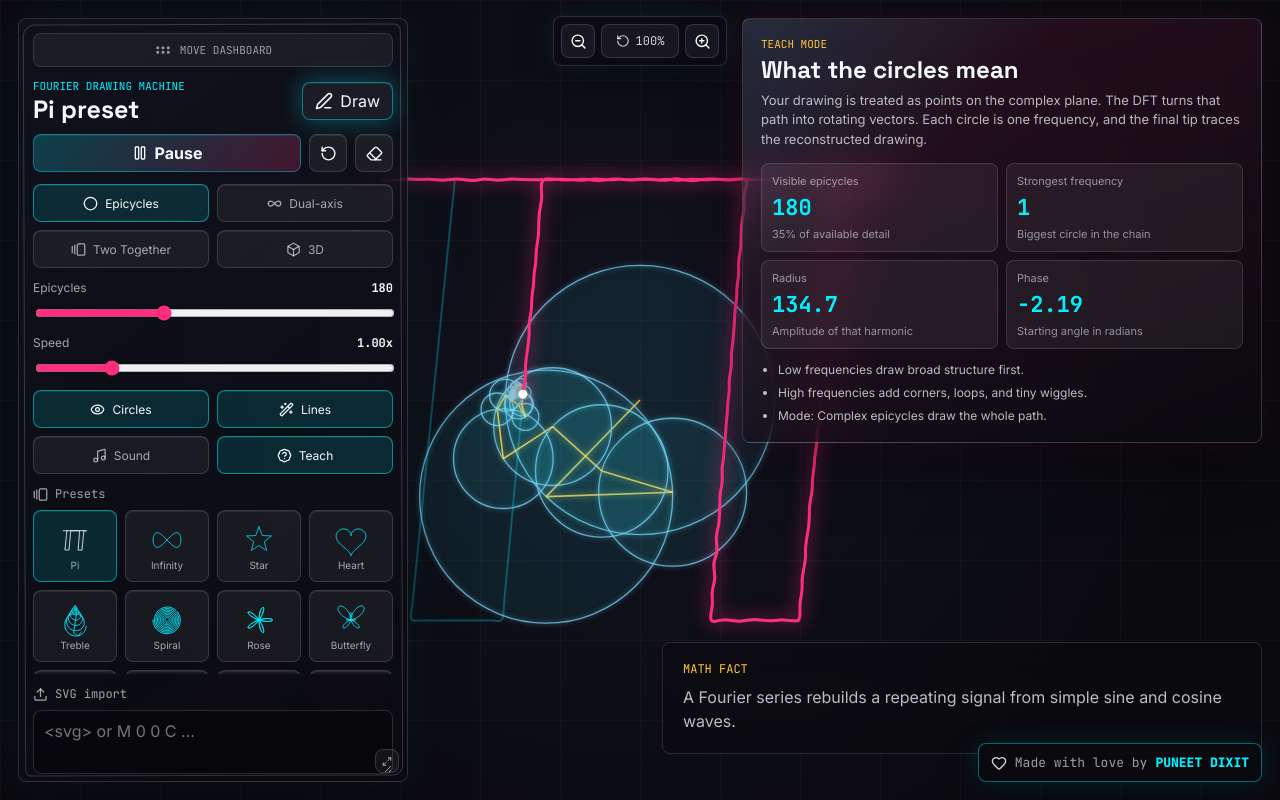
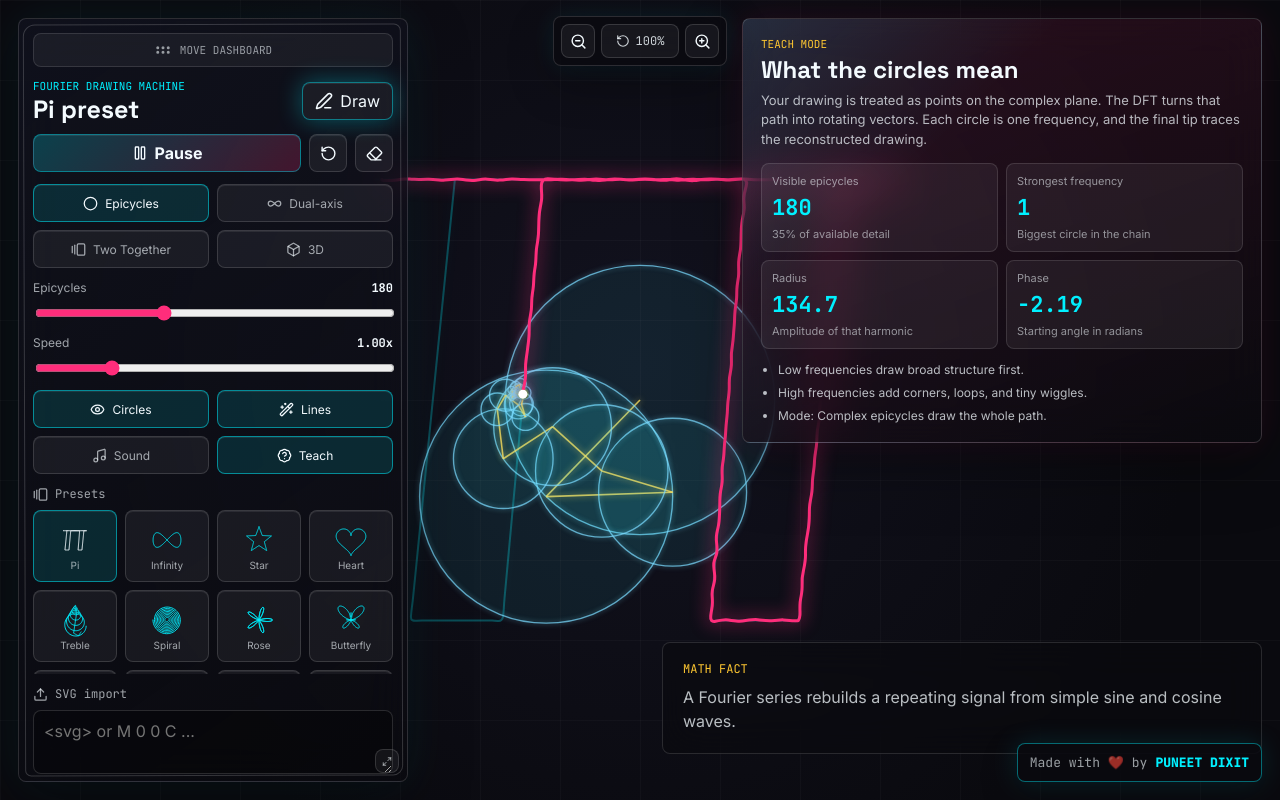
Before and after one commit to puneetdixit200/-FOURIER-TRANSFORM-DRAWING-MACHINE, a Next.js app: page / in a window 1280 px wide. Built offline with nearby package versions, Linux system fonts and the light colour scheme.

Commit message:
Use heart emoji in maker signature docs

```diff
--- a/src/components/FourierStudio.tsx
+++ b/src/components/FourierStudio.tsx
@@ -1,7 +1,6 @@
 "use client";
 
 import { useCallback, useEffect, useMemo, useRef, useState } from "react";
-import { Heart } from "lucide-react";
 import { ControlPanel, type RenderMode } from "./ControlPanel";
 import { DrawingCanvas } from "./DrawingCanvas";
 import { drawingDifficulty, prepareDrawing, type PreparedDrawing } from "./FourierEngine";
@@ -383,14 +382,13 @@ function FourierStudioClient() {
         <p>{fact}</p>
       </div>
       <a
-        aria-label="Made with love by PUNEET DIXIT"
+        aria-label="Made with heart by PUNEET DIXIT"
         className="corner-brand"
         href="https://github.com/puneetdixit200"
         rel="noreferrer"
         target="_blank"
       >
-        <Heart aria-hidden="true" size={16} />
-        <span>Made with love by</span>
+        <span>Made with ❤️ by</span>
         <b>PUNEET DIXIT</b>
       </a>
     </main>
```
Also changed, not shown: 3 other files (tests, documents, lock files or other folders).
